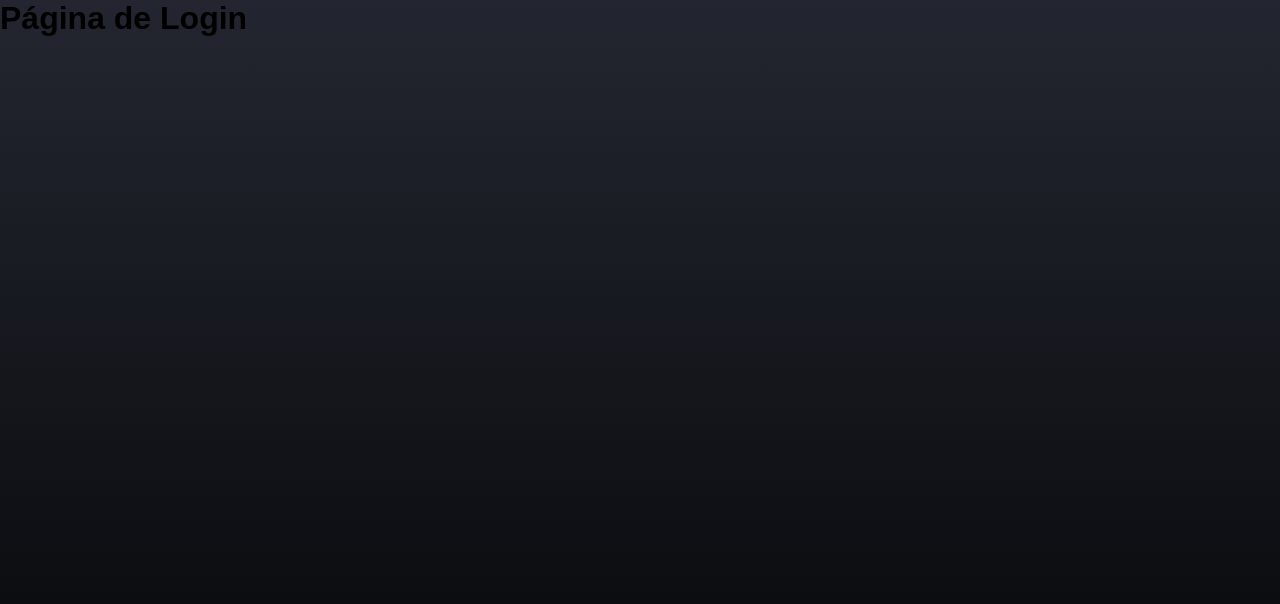
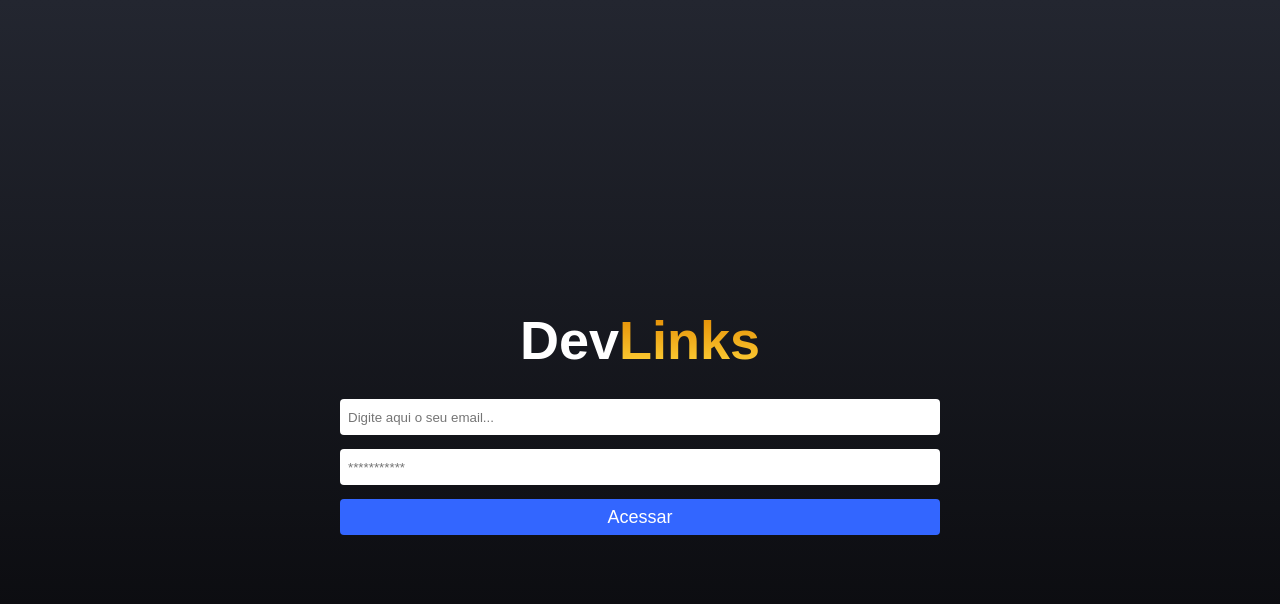
Before and after one commit to isazvdd/devlink, a React (Create React App) app: page /login in a window 1280 px wide. Shown: the top 604 px of the page. Built offline with nearby package versions, Linux system fonts and the light colour scheme.

Commit message:
adding new functions

```diff
--- a/package.json
+++ b/package.json
@@ -8,6 +8,7 @@
     "@testing-library/user-event": "^13.5.0",
     "react": "^18.2.0",
     "react-dom": "^18.2.0",
+    "react-icons": "^4.6.0",
     "react-router-dom": "^6.4.3",
     "react-scripts": "5.0.1",
     "web-vitals": "^2.1.4"
--- /dev/null
+++ b/src/components/Social/index.js
@@ -0,0 +1,9 @@
+import "./social.css";
+
+export function Social({ children, url }) {
+  return (
+    <a className="social" href={url} rel="noopener noreferrer" target="_blank">
+      {children}
+    </a>
+  );
+}
--- /dev/null
+++ b/src/components/Social/social.css
@@ -0,0 +1,7 @@
+.social svg {
+  transition: transform 0.4s;
+}
+
+.social svg:hover {
+  transform: scale(1.05);
+}
--- a/src/pages/Home/home.css
+++ b/src/pages/Home/home.css
@@ -46,3 +46,32 @@
   line-height: 150%;
   color: #000;
 }
+
+footer {
+  display: flex;
+  justify-content: center;
+  gap: 14px;
+  margin: 18px 0;
+}
+
+@media screen and (max-width: 550px) {
+  .home-container h1 {
+    font-size: 32px;
+    text-align: center;
+  }
+
+  .link-text {
+    font-size: 16px;
+  }
+}
+
+@media screen and (max-width: 360px) {
+  .home-container h1 {
+    font-size: 24px;
+    text-align: center;
+  }
+
+  .link-text {
+    font-size: 14px;
+  }
+}
--- a/src/pages/Home/index.js
+++ b/src/pages/Home/index.js
@@ -1,4 +1,11 @@
 import "./home.css";
+import { Social } from "../../components/Social";
+import {
+  FaWhatsapp,
+  FaInstagram,
+  FaGithub,
+  FaLinkedinIn,
+} from "react-icons/fa";
 
 export default function Home() {
   return (
@@ -24,6 +31,24 @@
             <p className="link-text">Instagram</p>
           </a>
         </section>
+
+        <footer>
+          <Social url="https://wa.me/5584999919960">
+            <FaWhatsapp size={35} color="#FFF" />
+          </Social>
+
+          <Social url="https://instagram.com/luanazvdd">
+            <FaInstagram size={35} color="#FFF" />
+          </Social>
+
+          <Social url="https://github.com/isazvdd">
+            <FaGithub size={35} color="#FFF" />
+          </Social>
+
+          <Social url="https://www.linkedin.com/in/isazvdd/">
+            <FaLinkedinIn size={35} color="#FFF" />
+          </Social>
+        </footer>
       </main>
     </div>
   );
--- a/src/pages/Login/index.js
+++ b/src/pages/Login/index.js
@@ -1,7 +1,41 @@
+import { useState } from "react";
+
+import "./login.css";
+import { Logo } from "../../components/Logo";
+
 export default function Login() {
+  const [email, setEmail] = useState("");
+  const [password, setPassword] = useState("");
+
+  function handleLogin(e) {
+    e.preventDefault();
+
+    console.log(email);
+    console.log(password);
+  }
+
   return (
-    <div>
-      <h1>Página de Login</h1>
+    <div className="login-container">
+      <Logo />
+
+      <form className="form" onSubmit={handleLogin}>
+        <input
+          type="email"
+          placeholder="Digite aqui o seu email..."
+          value={email}
+          onChange={(e) => setEmail(e.target.value)}
+        />
+
+        <input
+          type="password"
+          placeholder="***********"
+          autoComplete="on"
+          value={password}
+          onChange={(e) => setPassword(e.target.value)}
+        />
+
+        <button type="submit">Acessar</button>
+      </form>
     </div>
   );
 }
--- /dev/null
+++ b/src/pages/Login/login.css
@@ -0,0 +1,33 @@
+.login-container {
+  display: flex;
+  flex-direction: column;
+  align-items: center;
+  justify-content: center;
+  height: 100vh;
+  width: 100%;
+}
+
+.form {
+  display: flex;
+  flex-direction: column;
+  width: 100%;
+  max-width: 600px;
+}
+
+.form input {
+  border: 0;
+  height: 36px;
+  margin-bottom: 14px;
+  border-radius: 4px;
+  padding: 0 8px;
+  outline: none;
+}
+
+.form button {
+  height: 36px;
+  border-radius: 4px;
+  background-color: #3366ff;
+  border: 0;
+  font-size: 18px;
+  color: #fff;
+}
```
Also changed, not shown: ExecutarProjeto.txt (added), 1 other file (tests, documents, lock files or other folders).
